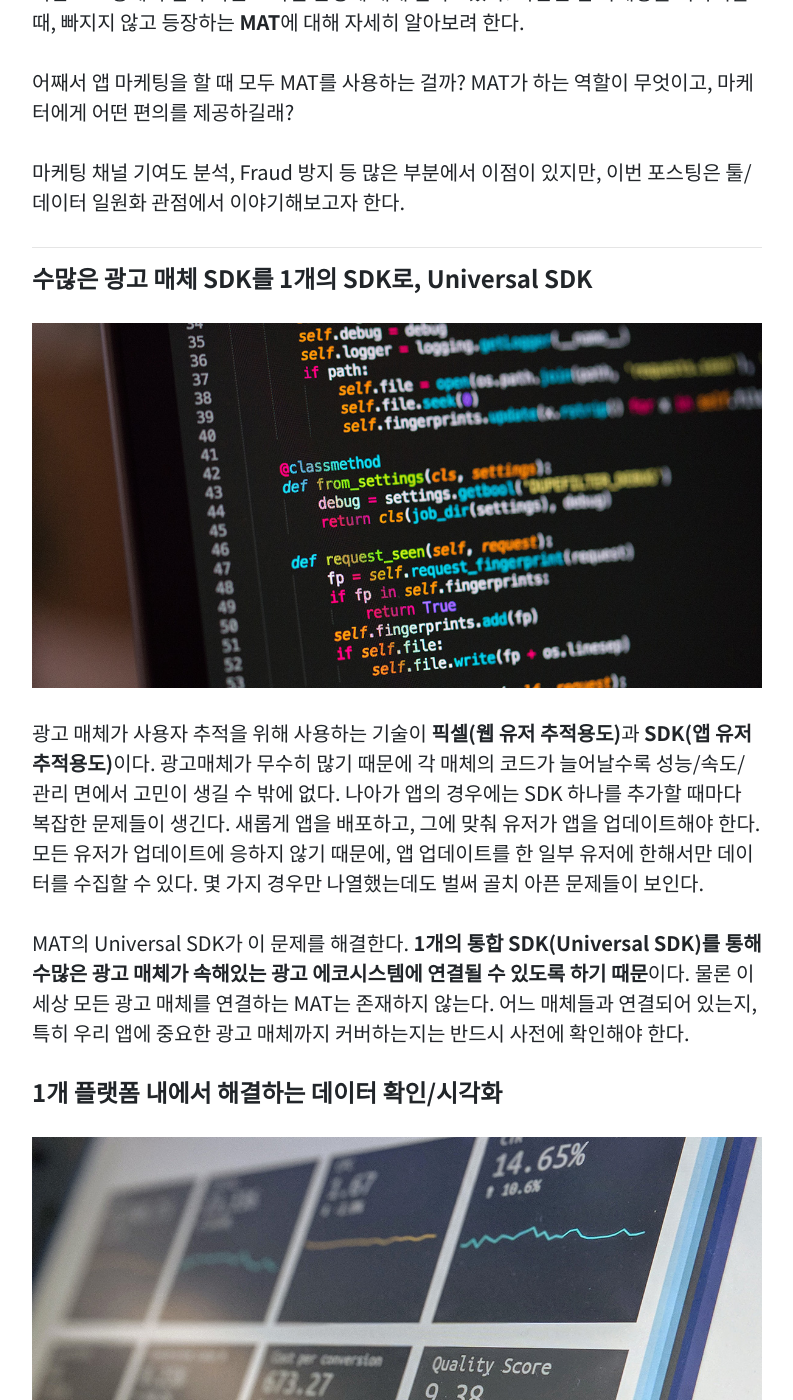
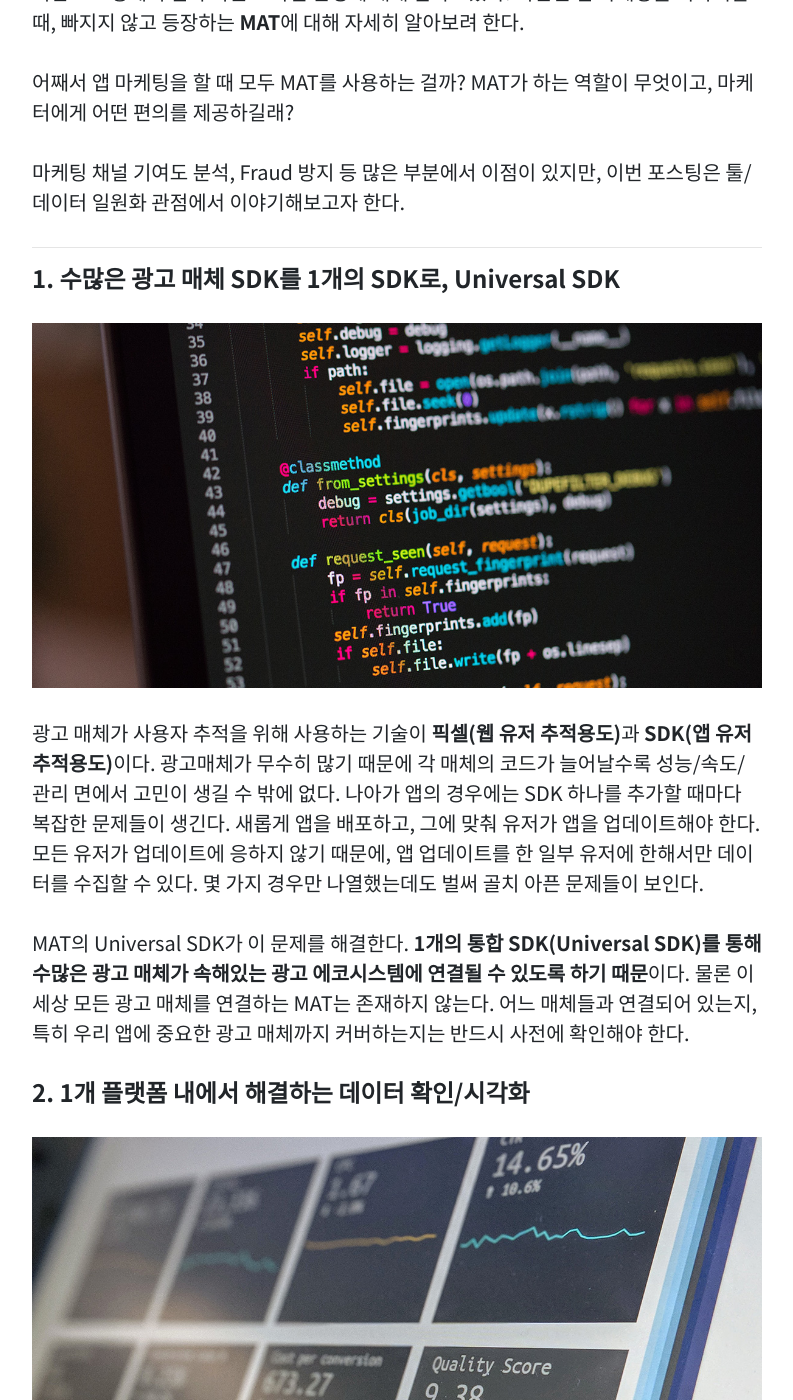
Before and after one commit to Jiyeeah/ddspace, a Jekyll site: the page built from _posts/2020-02-23-why-MAT.md, in a window 1280 px wide and 1400 px high, scrolled down 665 px. Shown: the whole window, without its empty margins (243-1036 px from the left). Built offline with Jekyll 4.4.1, drawn with Linux system fonts in a browser that asks for light colours; comment, search, counter and statistics services are not loaded; some of the changed text lies outside the part shown.

Commit message:
Update 2020-02-23-why-MAT.md

```diff
--- a/_posts/2020-02-23-why-MAT.md
+++ b/_posts/2020-02-23-why-MAT.md
@@ -25,7 +25,7 @@ description: 앱 마케팅 필수, MAT에 대해 자세히 알아보자. MAT가
 
 ---
 
-#### 수많은 광고 매체 SDK를 1개의 SDK로, Universal SDK
+#### 1. 수많은 광고 매체 SDK를 1개의 SDK로, Universal SDK
 
 ![code 이미지](/img/posts/3rd/code.jpg)
 
@@ -35,7 +35,7 @@ MAT의 Universal SDK가 이 문제를 해결한다. **1개의 통합 SDK(Univers
 
 
 
-#### 1개 플랫폼 내에서 해결하는 데이터 확인/시각화
+#### 2. 1개 플랫폼 내에서 해결하는 데이터 확인/시각화
 
 ![대시보드 이미지](/img/posts/3rd/dashboard.jpg)
 
```
Also changed, not shown: other parts of _posts/2020-02-23-why-MAT.md (+1 -1 lines).
